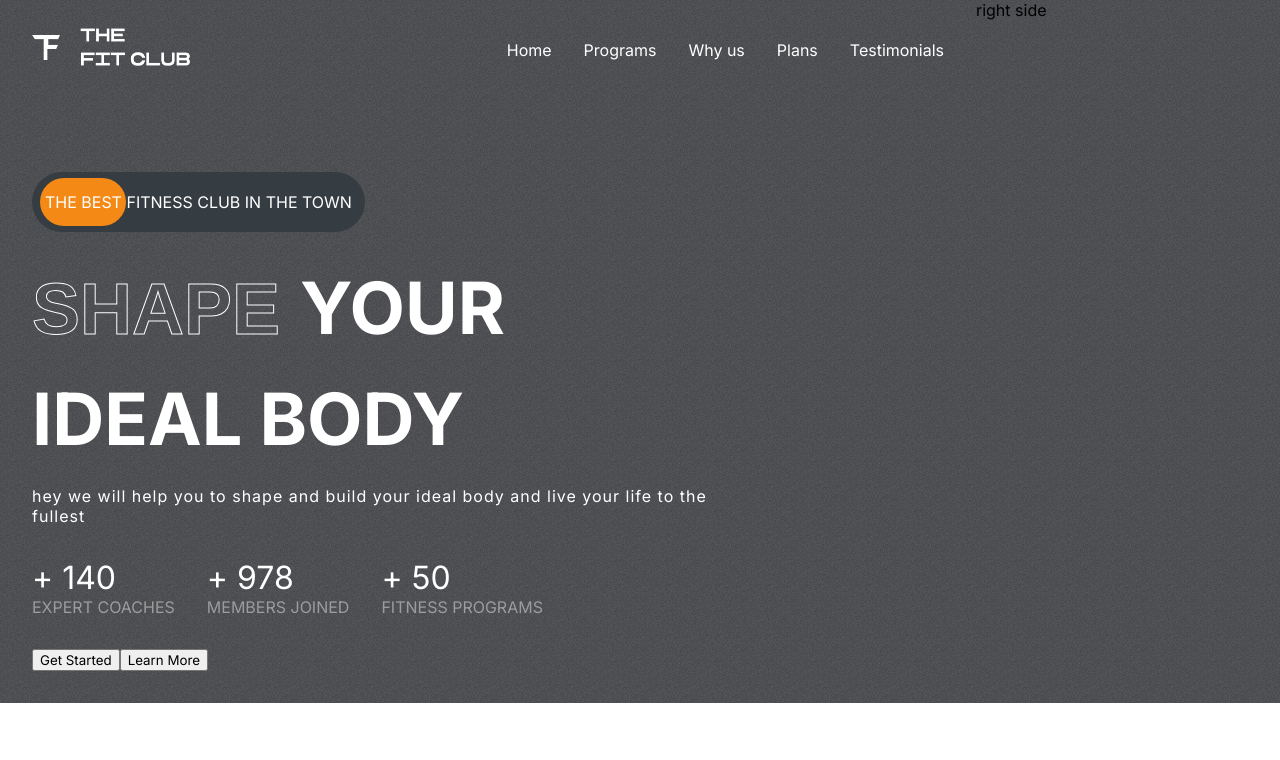
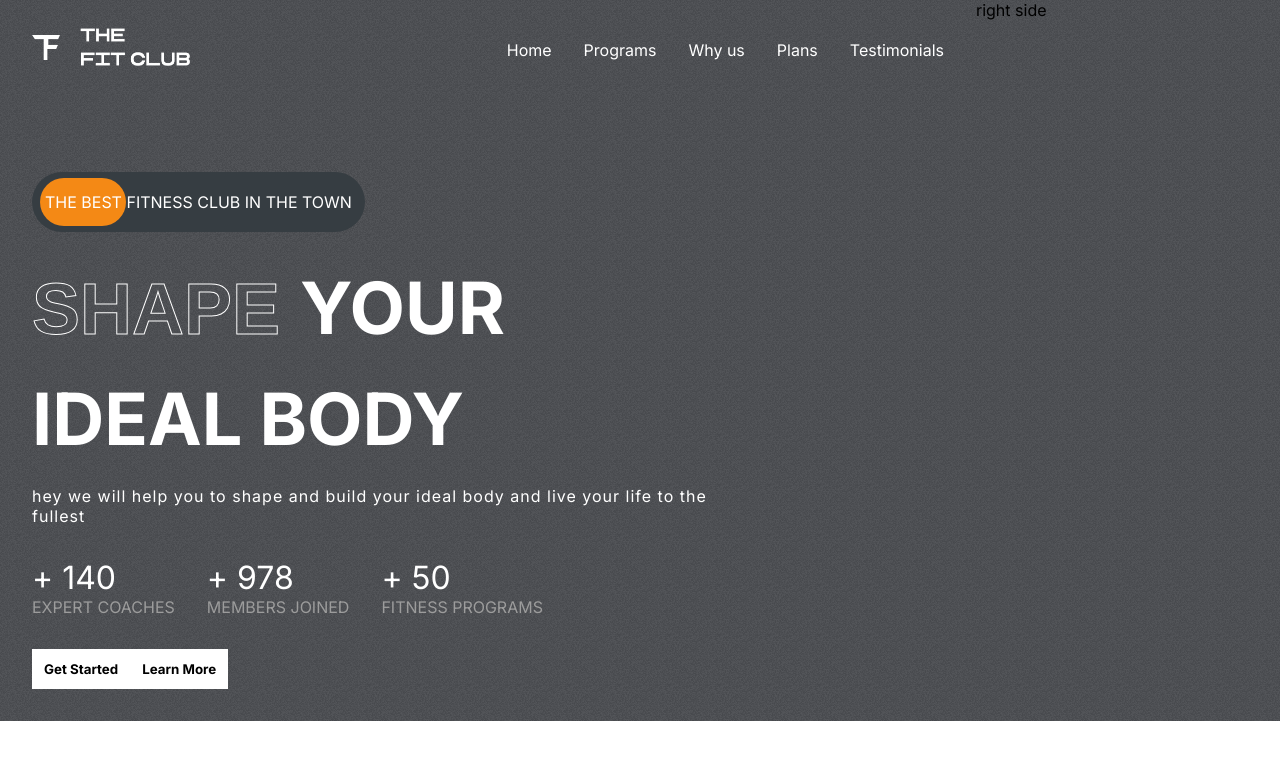
Before and after one commit to pallab17/Fithelp.o, a React (Create React App) app: page / in a window 1280 px wide. Shown: the top 760 px of the page. Built offline with nearby package versions, Linux system fonts and the light colour scheme.

Commit message:
files updated

```diff
--- a/src/App.css
+++ b/src/App.css
@@ -27,3 +27,15 @@
   -webkit-text-stroke-width: 1px;
   -webkit-text-stroke-color: white;
 }
+.btn{
+  background-color: white;
+  padding: 0.5rem;
+  font-weight: bold;
+  border: 4px solid transparent;
+  transition: 300ms all;
+
+}
+.btn:hover{
+  cursor: pointer;
+
+}
```
